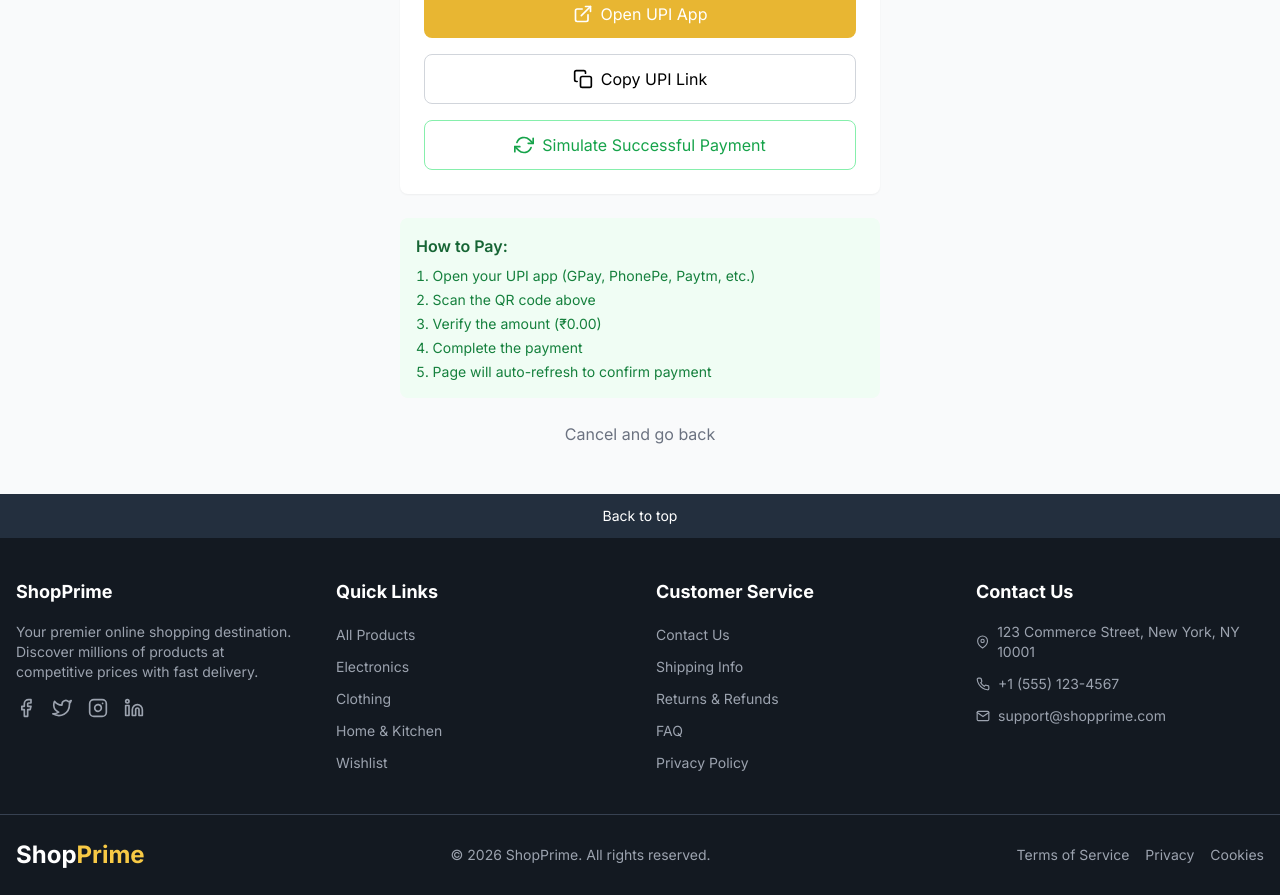
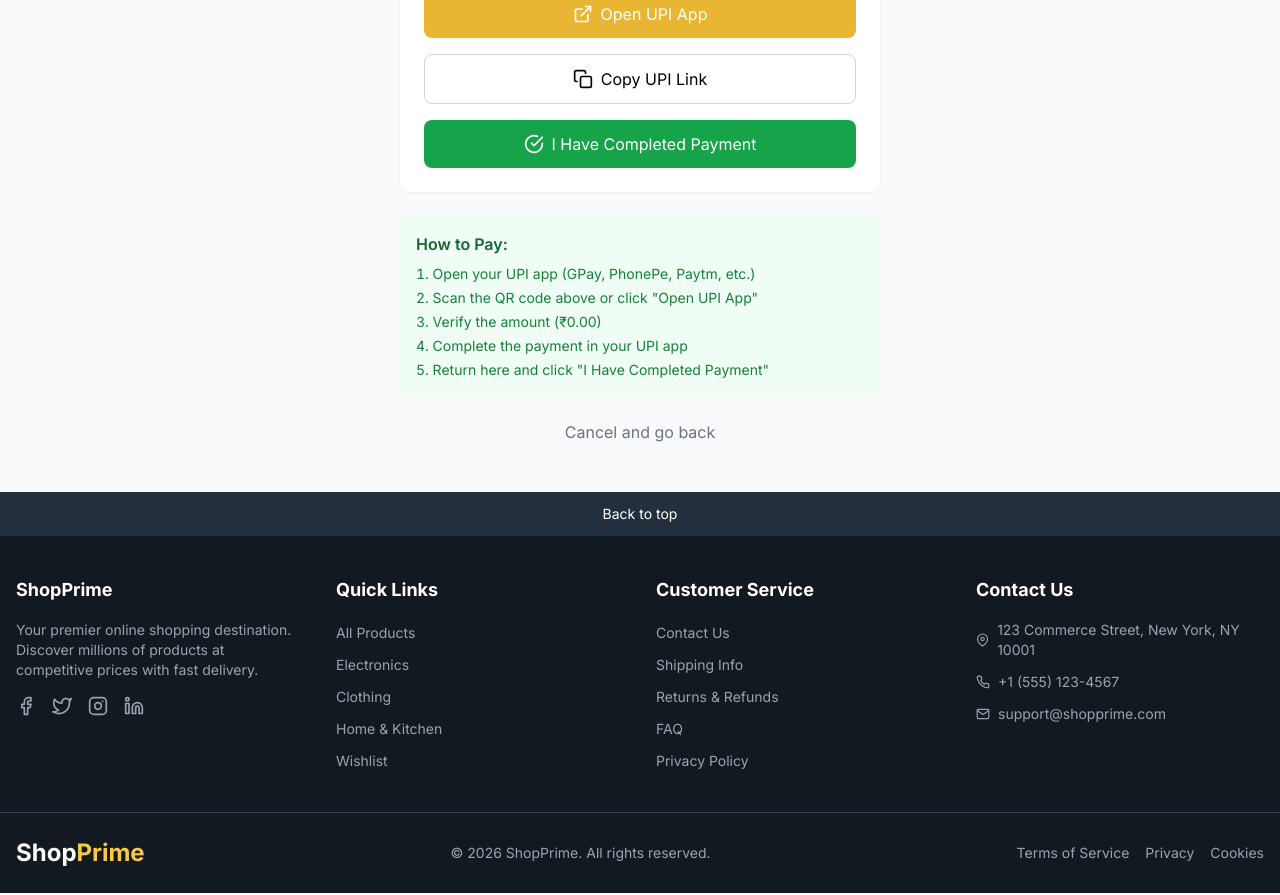
Before and after one commit to saibalajisinghrajput-glitch/shop-prime-, a React (Vite) app in the folder client/: page /upi-payment/1 in a window 1280 px wide. Shown: the part 1024-1919 px from the top of the page. Built offline with nearby package versions, Linux system fonts and the light colour scheme.

Commit message:
Remove demo button, add proper payment confirmation flow

```diff
--- a/client/src/pages/UPIPayment.jsx
+++ b/client/src/pages/UPIPayment.jsx
@@ -87,13 +87,25 @@ const UPIPayment = () => {
     window.location.href = upiLink;
   };
 
-  const handleSimulatePayment = () => {
-    // For demo purposes - simulate successful payment
+  const handleConfirmPayment = async () => {
+    // Check if payment was actually made
     setPaymentStatus('processing');
-    setTimeout(() => {
+
+    try {
+      // In a real implementation, this would verify with the payment gateway
+      // For now, we simulate a verification delay and then confirm
+      await new Promise(resolve => setTimeout(resolve, 2000));
+
+      // Update order status to paid
       setPaymentStatus('paid');
+
+      // Navigate to order confirmation
       navigate(`/order-confirmation/${id}`);
-    }, 2000);
+    } catch (error) {
+      console.error('Payment verification failed:', error);
+      setPaymentStatus('pending');
+      alert('Payment verification failed. Please try again or contact support.');
+    }
   };
 
   if (loading) {
@@ -200,13 +212,13 @@ const UPIPayment = () => {
             {copied ? 'Copied!' : 'Copy UPI Link'}
           </button>
 
-          {/* Option 3: Simulate Payment (Demo) */}
+          {/* Option 3: Confirm Payment */}
           <button
-            onClick={handleSimulatePayment}
-            className="w-full flex items-center justify-center gap-2 border border-green-300 text-green-600 py-3 rounded-lg hover:bg-green-50 transition-colors"
+            onClick={handleConfirmPayment}
+            className="w-full flex items-center justify-center gap-2 bg-green-600 text-white py-3 rounded-lg hover:bg-green-700 transition-colors"
           >
-            <FiRefreshCw className="w-5 h-5" />
-            Simulate Successful Payment
+            <FiCheckCircle className="w-5 h-5" />
+            I Have Completed Payment
           </button>
         </div>
 
@@ -215,10 +227,10 @@ const UPIPayment = () => {
           <h3 className="font-semibold text-green-800 mb-2">How to Pay:</h3>
           <ol className="text-sm text-green-700 space-y-1 list-decimal list-inside">
             <li>Open your UPI app (GPay, PhonePe, Paytm, etc.)</li>
-            <li>Scan the QR code above</li>
+            <li>Scan the QR code above or click "Open UPI App"</li>
             <li>Verify the amount (₹{totalPrice.toFixed(2)})</li>
-            <li>Complete the payment</li>
-            <li>Page will auto-refresh to confirm payment</li>
+            <li>Complete the payment in your UPI app</li>
+            <li>Return here and click "I Have Completed Payment"</li>
           </ol>
         </div>
 
```
